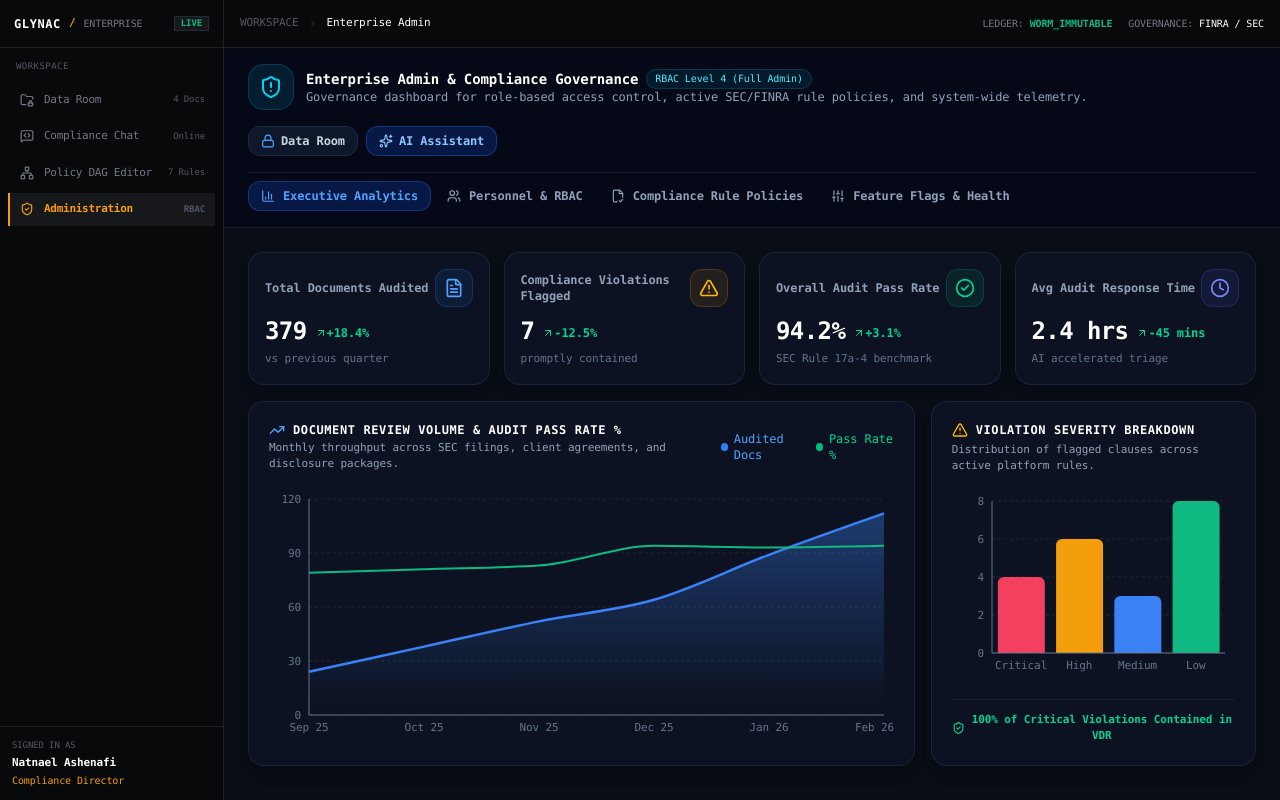
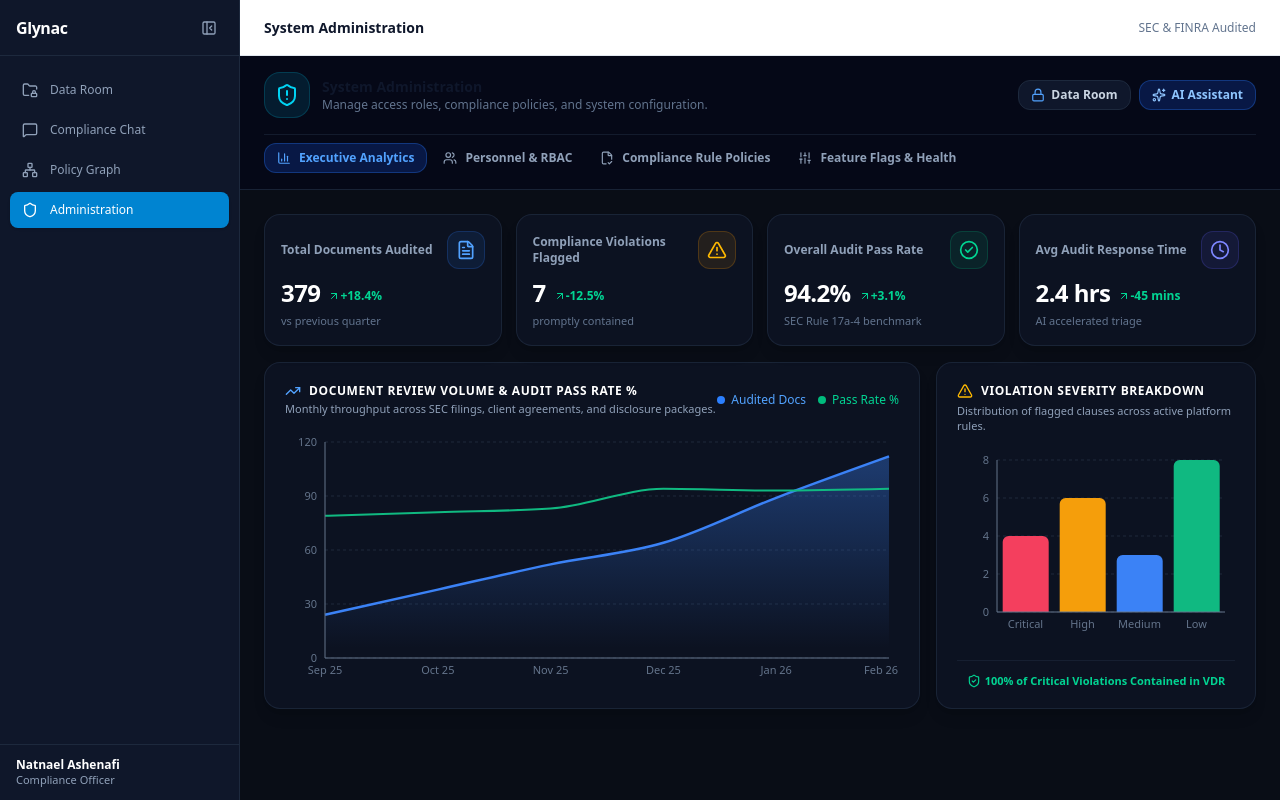
Before and after one commit to Natnael9/Glynac, a Next.js app: page /admin in a window 1280 px wide. Built offline with nearby package versions, Linux system fonts and the light colour scheme.

Commit message:
refactor(ui): implement retractable sidebar, remove artificial badges and enterprise labels, match real-world Datasite/Carta style

```diff
--- a/src/app/admin/page.tsx
+++ b/src/app/admin/page.tsx
@@ -29,14 +29,11 @@ export default function AdminPage() {
               <ShieldAlert className="h-6 w-6" />
             </div>
             <div>
-              <h1 className="text-sm font-bold text-white flex items-center gap-2">
-                Enterprise Admin & Compliance Governance
-                <span className="text-[10px] px-2 py-0.5 rounded-full bg-cyan-500/10 text-cyan-300 border border-cyan-500/20 font-medium">
-                  RBAC Level 4 (Full Admin)
-                </span>
+              <h1 className="text-sm font-semibold text-slate-900">
+                System Administration
               </h1>
-              <p className="text-xs text-slate-400">
-                Governance dashboard for role-based access control, active SEC/FINRA rule policies, and system-wide telemetry.
+              <p className="text-xs text-slate-500">
+                Manage access roles, compliance policies, and system configuration.
               </p>
             </div>
           </div>
--- a/src/app/globals.css
+++ b/src/app/globals.css
@@ -1,95 +1,45 @@
 @import "tailwindcss";
 
 :root {
-  --bg-app: #0c0d0e;
-  --bg-sidebar: #08090a;
-  --bg-panel: #111214;
-  --bg-hover: #17181c;
-  --border-app: #1f2126;
-  --border-strong: #2c2f36;
-  --amber-terminal: #f59e0b;
-  --text-main: #f0f1f3;
-  --text-muted: #737887;
-  --font-code: "JetBrains Mono", ui-monospace, SFMono-Regular, Menlo, Monaco, Consolas, monospace;
+  --bg-app: #f8fafc;
+  --bg-sidebar: #0f172a;
+  --bg-surface: #ffffff;
+  --border-app: #e2e8f0;
+  --border-strong: #cbd5e1;
+  --text-main: #0f172a;
+  --text-muted: #64748b;
+  --primary: #0284c7;
 }
 
+/* Institutional Clean Professional Theme (Datasite / Carta style) */
 body {
-  background-color: var(--bg-app);
-  color: var(--text-main);
-  font-family: var(--font-code);
-  font-size: 12px;
-  line-height: 1.5;
-  letter-spacing: -0.01em;
+  background-color: #f8fafc;
+  color: #0f172a;
+  font-family: -apple-system, BlinkMacSystemFont, "Inter", "Segoe UI", Roboto, Helvetica, Arial, sans-serif;
   overflow-x: hidden;
   -webkit-font-smoothing: antialiased;
 }
 
-/* Sharp raw architectural borders - zero pill shapes */
-.terminal-window {
-  background-color: var(--bg-panel);
-  border: 1px solid var(--border-app);
-}
-
-.terminal-row {
-  border-bottom: 1px solid var(--border-app);
-}
-
-.terminal-btn {
-  background-color: transparent;
-  border: 1px solid var(--border-app);
-  color: var(--text-main);
-  font-family: var(--font-code);
-  font-size: 11px;
-  padding: 4px 10px;
-  transition: all 0.1s ease;
-}
-
-.terminal-btn:hover {
-  background-color: #f0f1f3;
-  color: #0c0d0e;
-  border-color: #f0f1f3;
-}
-
-.terminal-btn-primary {
-  background-color: var(--amber-terminal);
-  border: 1px solid var(--amber-terminal);
-  color: #000000;
-  font-weight: 600;
-  font-family: var(--font-code);
-  font-size: 11px;
-  padding: 4px 10px;
-}
-
-.terminal-btn-primary:hover {
-  background-color: #fbbf24;
-  border-color: #fbbf24;
-}
-
-/* Utilitarian raw badge */
-.terminal-badge {
-  font-family: var(--font-code);
-  font-size: 10px;
-  padding: 1px 6px;
-  border: 1px solid var(--border-strong);
-  text-transform: uppercase;
-}
-
-/* Raw scrollbars */
+/* Scrollbars */
 ::-webkit-scrollbar {
-  width: 4px;
-  height: 4px;
+  width: 6px;
+  height: 6px;
 }
 
 ::-webkit-scrollbar-track {
-  background: var(--bg-sidebar);
+  background: #f1f5f9;
 }
 
 ::-webkit-scrollbar-thumb {
-  background: var(--border-strong);
+  background: #cbd5e1;
+  border-radius: 3px;
 }
 
-/* Sharp focus */
+::-webkit-scrollbar-thumb:hover {
+  background: #94a3b8;
+}
+
 *:focus-visible {
-  outline: 1px solid var(--amber-terminal) !important;
-  outline-offset: -1px;
+  outline: 2px solid #0284c7 !important;
+  outline-offset: 1px;
 }
--- a/src/app/layout.tsx
+++ b/src/app/layout.tsx
@@ -6,8 +6,8 @@ import { ChatProvider } from '@/lib/chatContext';
 import { AdminProvider } from '@/lib/adminContext';
 
 export const metadata: Metadata = {
-  title: 'GLYNAC / COMPLIANCE SYSTEM',
-  description: 'Enterprise compliance audit terminal and policy editor.',
+  title: 'Glynac — Financial Compliance Platform',
+  description: 'Enterprise Virtual Data Room and Regulatory Compliance Suite.',
 };
 
 export default function RootLayout({
@@ -16,16 +16,8 @@ export default function RootLayout({
   children: React.ReactNode;
 }) {
   return (
-    <html lang="en" className="h-full antialiased dark">
-      <head>
-        <link rel="preconnect" href="https://fonts.googleapis.com" />
-        <link rel="preconnect" href="https://fonts.gstatic.com" crossOrigin="anonymous" />
-        <link
-          href="https://fonts.googleapis.com/css2?family=JetBrains+Mono:wght@400;500;600;700&display=swap"
-          rel="stylesheet"
-        />
-      </head>
-      <body className="min-h-full flex flex-col bg-[#0c0d0e] text-[#f0f1f3] selection:bg-[#f59e0b] selection:text-black">
+    <html lang="en" className="h-full antialiased">
+      <body className="min-h-full flex flex-col bg-[#f8fafc] text-[#0f172a] font-sans">
         <VDRProvider>
           <ChatProvider>
             <AdminProvider>
--- a/src/app/tree/page.tsx
+++ b/src/app/tree/page.tsx
@@ -205,14 +205,11 @@ export default function TreePage() {
             <Network className="h-5 w-5" />
           </div>
           <div>
-            <h2 className="text-sm font-bold text-white flex items-center gap-2">
-              Visual Tree & DAG Policy Editor
-              <span className="text-[10px] px-2 py-0.5 rounded-full bg-indigo-500/10 text-indigo-300 border border-indigo-500/20 font-medium">
-                React Flow Canvas
-              </span>
+            <h2 className="text-sm font-semibold text-slate-900">
+              Policy Graph Editor
             </h2>
-            <p className="text-[11px] text-slate-400">
-              Interactive node graph builder, parent-child linking, and JSON compliance schemas.
+            <p className="text-xs text-slate-500">
+              Interactive rule tree and parent-child dependency graph
             </p>
           </div>
         </div>
--- a/src/components/layout/AppShell.tsx
+++ b/src/components/layout/AppShell.tsx
@@ -5,14 +5,12 @@ import Link from 'next/link';
 import { usePathname } from 'next/navigation';
 import {
   FolderLock,
-  MessageSquareCode,
+  MessageSquare,
   Network,
-  ShieldCheck,
-  ChevronRight,
+  Shield,
+  PanelLeftClose,
+  PanelLeftOpen,
   Menu,
-  X,
-  Database,
-  Terminal,
 } from 'lucide-react';
 
 interface AppShellProps {
@@ -21,146 +19,148 @@ interface AppShellProps {
 
 export function AppShell({ children }: AppShellProps) {
   const pathname = usePathname();
-  const [isMobileMenuOpen, setIsMobileMenuOpen] = useState(false);
+  const [isCollapsed, setIsCollapsed] = useState(false);
+  const [isMobileOpen, setIsMobileOpen] = useState(false);
 
-  // Professional enterprise navigation — unified single product architecture
   const navigation = [
     {
       name: 'Data Room',
       href: '/vdr',
       icon: FolderLock,
-      badge: '4 Docs',
       current: pathname === '/vdr' || pathname === '/',
     },
     {
       name: 'Compliance Chat',
       href: '/chat',
-      icon: MessageSquareCode,
-      badge: 'Online',
+      icon: MessageSquare,
       current: pathname === '/chat',
     },
     {
-      name: 'Policy DAG Editor',
+      name: 'Policy Graph',
       href: '/tree',
       icon: Network,
-      badge: '7 Rules',
       current: pathname === '/tree',
     },
     {
       name: 'Administration',
       href: '/admin',
-      icon: ShieldCheck,
-      badge: 'RBAC',
+      icon: Shield,
       current: pathname === '/admin',
     },
   ];
 
   return (
-    <div className="flex h-screen w-full bg-[#0c0d0e] text-[#f0f1f3] overflow-hidden select-none font-mono text-[11px]">
-      {/* Production Sidebar */}
-      <aside className="hidden md:flex flex-col w-56 border-r border-[#1f2126] bg-[#08090a] shrink-0">
-        {/* Brand System Header */}
-        <div className="h-12 px-3.5 flex items-center justify-between border-b border-[#1f2126]">
-          <div className="flex items-center gap-2">
-            <span className="font-bold text-white tracking-wider text-xs">GLYNAC</span>
-            <span className="text-[#f59e0b] font-bold">/</span>
-            <span className="text-[#737887] text-[10px]">ENTERPRISE</span>
-          </div>
-          <span className="text-[9px] px-1.5 py-0.2 bg-[#17181c] border border-[#272a33] text-[#10b981] font-semibold">
-            LIVE
-          </span>
+    <div className="flex h-screen w-full bg-[#f8fafc] text-[#0f172a] overflow-hidden select-none font-sans text-sm">
+      {/* Retractable Desktop Sidebar */}
+      <aside
+        className={`hidden md:flex flex-col bg-[#0f172a] text-slate-300 border-r border-slate-800 transition-all duration-200 shrink-0 select-none ${
+          isCollapsed ? 'w-16' : 'w-60'
+        }`}
+      >
+        {/* Brand & Toggle Bar */}
+        <div className="h-14 px-4 flex items-center justify-between border-b border-slate-800">
+          {!isCollapsed && (
+            <span className="font-semibold text-white tracking-tight text-base">
+              Glynac
+            </span>
+          )}
+          <button
+            onClick={() => setIsCollapsed(!isCollapsed)}
+            className="p-1.5 rounded-md text-slate-400 hover:text-white hover:bg-slate-800 transition-colors ml-auto"
+            title={isCollapsed ? 'Expand sidebar' : 'Collapse sidebar'}
+          >
+            {isCollapsed ? (
+              <PanelLeftOpen className="h-4 w-4" />
+            ) : (
+              <PanelLeftClose className="h-4 w-4" />
+            )}
+          </button>
         </div>
 
-        {/* Navigation Sidebar */}
-        <div className="flex-1 py-3 px-2 space-y-1 overflow-y-auto">
-          <div className="px-2 pb-1.5 text-[9px] uppercase tracking-wider text-[#525766]">
-            Workspace
-          </div>
+        {/* Navigation Items */}
+        <nav className="flex-1 px-2.5 py-4 space-y-1">
           {navigation.map((item) => {
             const Icon = item.icon;
             return (
               <Link
                 key={item.name}
                 href={item.href}
-                className={`flex items-center justify-between px-2.5 py-2 transition-colors ${
+                title={isCollapsed ? item.name : undefined}
+                className={`flex items-center gap-3 px-3 py-2.5 rounded-lg text-xs font-medium transition-colors ${
                   item.current
-                    ? 'bg-[#17181c] text-[#f59e0b] font-bold border-l-2 border-[#f59e0b]'
-                    : 'text-[#737887] hover:text-[#f0f1f3] hover:bg-[#111214] border-l-2 border-transparent'
+                    ? 'bg-sky-600 text-white shadow-sm'
+                    : 'text-slate-400 hover:text-white hover:bg-slate-800/60'
                 }`}
               >
-                <div className="flex items-center gap-2.5">
-                  <Icon className="h-3.5 w-3.5 shrink-0" />
-                  <span className="tracking-tight">{item.name}</span>
-                </div>
-                <span className="text-[9px] text-[#525766]">{item.badge}</span>
+                <Icon className="h-4 w-4 shrink-0" />
+                {!isCollapsed && <span className="truncate">{item.name}</span>}
               </Link>
             );
           })}
-        </div>
+        </nav>
 
-        {/* Authenticated User Profile */}
-        <div className="p-3 border-t border-[#1f2126] bg-[#08090a]">
-          <div className="text-[9px] text-[#525766] uppercase mb-0.5">Signed In As</div>
-          <div className="font-semibold text-white truncate text-[11px]">Natnael Ashenafi</div>
-          <div className="text-[#f59e0b] text-[10px] mt-0.5">Compliance Director</div>
+        {/* User Card */}
+        <div className="p-3 border-t border-slate-800">
+          {!isCollapsed ? (
+            <div className="px-1 text-xs">
+              <p className="font-semibold text-white truncate">Natnael Ashenafi</p>
+              <p className="text-slate-400 text-[11px] truncate">Compliance Officer</p>
+            </div>
+          ) : (
+            <div className="h-8 w-8 mx-auto rounded-full bg-slate-800 text-slate-200 flex items-center justify-center font-bold text-xs">
+              NA
+            </div>
+          )}
         </div>
       </aside>
 
-      {/* Main Production Workspace */}
-      <div className="flex-1 flex flex-col min-w-0 overflow-hidden">
-        {/* Global Header Bar */}
-        <header className="h-12 border-b border-[#1f2126] bg-[#08090a] px-4 flex items-center justify-between shrink-0">
-          <div className="flex items-center gap-2 text-[11px]">
+      {/* Main Panel */}
+      <div className="flex-1 flex flex-col min-w-0 overflow-hidden bg-white">
+        {/* Top Header */}
+        <header className="h-14 border-b border-slate-200 bg-white px-4 sm:px-6 flex items-center justify-between shrink-0">
+          <div className="flex items-center gap-3">
             <button
-              onClick={() => setIsMobileMenuOpen(!isMobileMenuOpen)}
-              className="md:hidden text-[#737887] hover:text-white mr-1"
+              onClick={() => setIsMobileOpen(!isMobileOpen)}
+              className="md:hidden p-1.5 rounded-md text-slate-600 hover:text-slate-900 hover:bg-slate-100"
             >
-              <Menu className="h-4 w-4" />
+              <Menu className="h-5 w-5" />
             </button>
-            <span className="text-[#525766]">WORKSPACE</span>
-            <ChevronRight className="h-3 w-3 text-[#333742]" />
-            <span className="text-white font-medium">
+            <h2 className="font-semibold text-slate-900 text-sm">
               {pathname === '/vdr' || pathname === '/'
                 ? 'Virtual Data Room'
                 : pathname === '/chat'
-                ? 'Compliance AI Chat'
+                ? 'Compliance Chat'
                 : pathname === '/tree'
-                ? 'Policy DAG Editor'
-                : 'Enterprise Admin'}
-            </span>
+                ? 'Policy Graph Editor'
+                : 'System Administration'}
+            </h2>
           </div>
 
-          <div className="flex items-center gap-4 text-[10px]">
-            <span className="text-[#737887] hidden sm:inline">
-              LEDGER: <span className="text-[#10b981] font-bold">WORM_IMMUTABLE</span>
-            </span>
-            <span className="text-[#737887]">
-              GOVERNANCE: <span className="text-white">FINRA / SEC</span>
-            </span>
+          <div className="text-xs text-slate-500 font-medium">
+            SEC & FINRA Audited
           </div>
         </header>
 
-        {/* Mobile Navigation */}
-        {isMobileMenuOpen && (
-          <div className="md:hidden border-b border-[#1f2126] bg-[#08090a] p-2 space-y-1">
+        {/* Mobile Navigation Drawer */}
+        {isMobileOpen && (
+          <div className="md:hidden border-b border-slate-200 bg-[#0f172a] text-white p-3 space-y-1">
             {navigation.map((item) => (
               <Link
                 key={item.name}
                 href={item.href}
-                onClick={() => setIsMobileMenuOpen(false)}
-                className={`flex items-center justify-between p-2 text-[11px] ${
-                  item.current ? 'bg-[#17181c] text-[#f59e0b]' : 'text-[#737887]'
+                onClick={() => setIsMobileOpen(false)}
+                className={`flex items-center gap-3 px-3 py-2 rounded-md text-xs ${
+                  item.current ? 'bg-sky-600 text-white' : 'text-slate-400'
                 }`}
               >
                 <span>{item.name}</span>
-                <span>{item.badge}</span>
               </Link>
             ))}
           </div>
         )}
 
-        {/* Active Page View */}
-        <main className="flex-1 overflow-hidden relative">{children}</main>
+        {/* Content View */}
+        <main className="flex-1 overflow-hidden relative bg-[#f8fafc]">{children}</main>
       </div>
     </div>
   );
```
